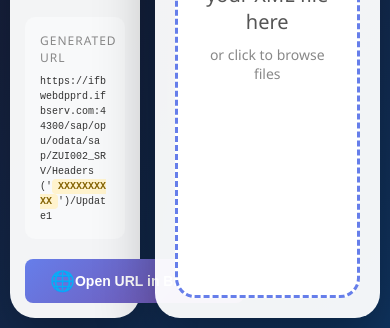
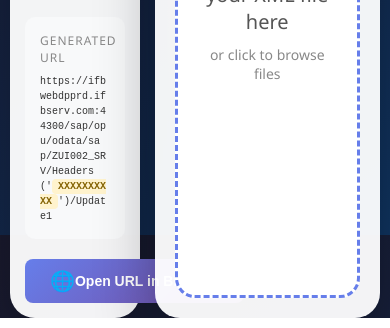
Before and after one commit to VGCoder05/PHONE_UNMASKER, a plain HTML site: page index.html in a window 390 px wide. Shown: the part 609-937 px from the top of the page. Drawn offline with Linux system fonts and the light colour scheme.

Commit message:
make it more responsive

```diff
--- a/index.html
+++ b/index.html
@@ -15,13 +15,20 @@
         body {
             font-family: 'Segoe UI', Tahoma, Geneva, Verdana, sans-serif;
             background: linear-gradient(135deg, #1a1a2e 0%, #16213e 50%, #0f3460 100%);
-            min-height: 100vh;
-            padding: 10px;
+            min-height: 100dvh;
         }
 
         .main-wrapper {
+            padding: 10px;
+            margin: 0 auto;
+
             width: 100%;
             max-width: 1600px;
+            height: 100vh;
+            max-height: calc(100dvh,1600px);
+
+            display: flex;
+            flex-direction: column;
         }
 
         .navbar {
@@ -51,6 +58,8 @@
         }
 
         .content-flex {
+            height: 100%;
+
             display: flex;
             gap: 15px;
         }
@@ -60,7 +69,7 @@
             margin: 0 auto;
             width: 35%;
             max-width: 1600px;
-            height: fit-content;
+            /* height: fit-content; */
 
             background: rgba(255, 255, 255, 0.95);
             border-radius: 25px;
```
